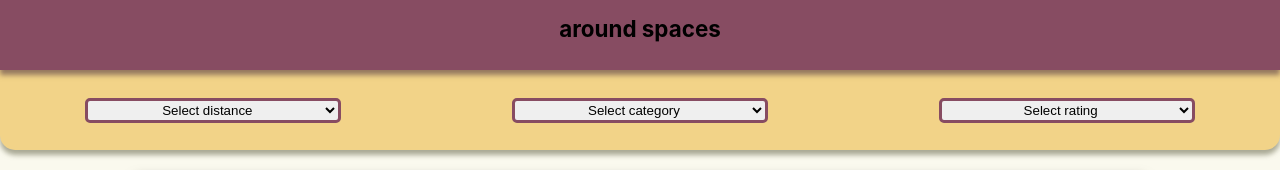
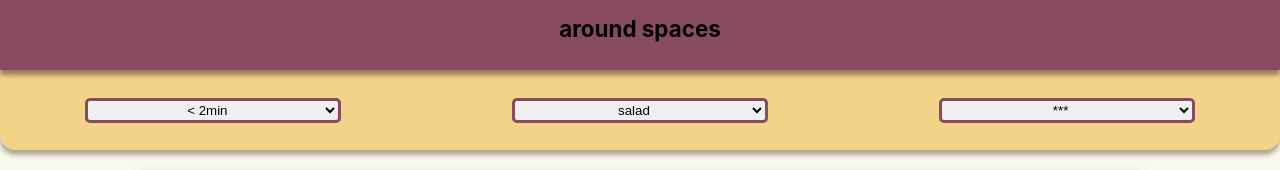
Before and after one commit to lmachens/around-spaces, a React (Create React App) app: page / in a window 1280 px wide. Shown: the top 170 px of the page. Built offline with nearby package versions, Linux system fonts and the light colour scheme.

Commit message:
select filters by default

```diff
--- a/src/App.js
+++ b/src/App.js
@@ -5,7 +5,11 @@ import RestaurantList from "./components/RestaurantList";
 import Header from "./components/Header";
 
 function App() {
-  const [filters, setFilters] = React.useState({});
+  const [filters, setFilters] = React.useState({
+    distance: "< 2min",
+    rating: "***",
+    category: "salad"
+  });
 
   function handleFilterChange(name, value) {
     // Create a copy of filters object
@@ -22,7 +26,10 @@ function App() {
     <div className="App">
       <Header />
       <main className="main">
-        <FilterList onFilterChange={handleFilterChange} />
+        <FilterList
+          selectedFilters={filters}
+          onFilterChange={handleFilterChange}
+        />
         <RestaurantList selectedFilters={filters} />
       </main>
     </div>
--- a/src/components/Filter.js
+++ b/src/components/Filter.js
@@ -1,15 +1,16 @@
 import React from "react";
 
-function Filter(props) {
+function Filter({ onChange, filter, selectedValue }) {
   return (
     <select
       className="filter"
       onChange={event => {
-        props.onChange(props.filter.name, event.target.value);
+        onChange(filter.name, event.target.value);
       }}
+      value={selectedValue}
     >
-      <option value="">Select {props.filter.name}</option>
-      {props.filter.options.map(option => {
+      <option value="">Select {filter.name}</option>
+      {filter.options.map(option => {
         return (
           <option key={option} value={option}>
             {option}
--- a/src/components/FilterList.js
+++ b/src/components/FilterList.js
@@ -2,7 +2,7 @@ import React from "react";
 import Filter from "./Filter";
 import { filters } from "../api/filters";
 
-function FilterList(props) {
+function FilterList({ onFilterChange, selectedFilters }) {
   return (
     <section className="list__filter">
       {filters.map(filter => {
@@ -10,7 +10,8 @@ function FilterList(props) {
           <Filter
             key={filter.name}
             filter={filter}
-            onChange={props.onFilterChange}
+            onChange={onFilterChange}
+            selectedValue={selectedFilters[filter.name]}
           />
         );
       })}
```
